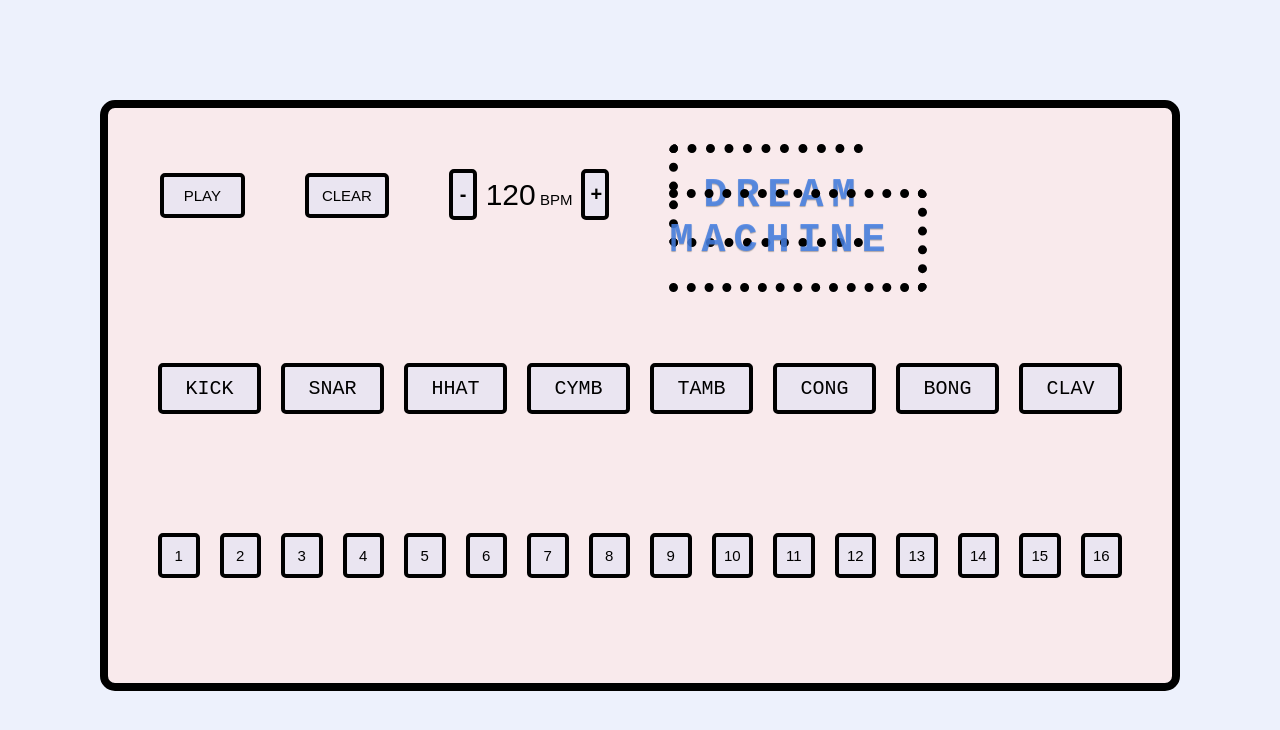
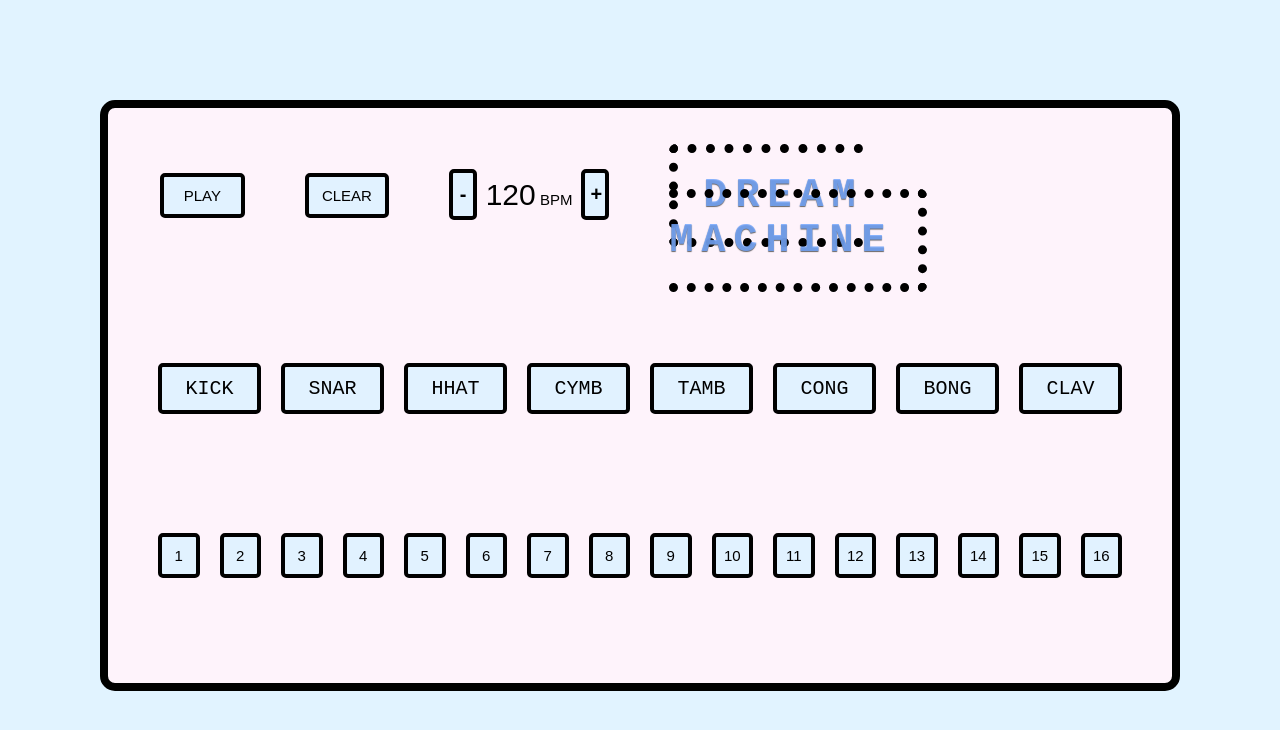
Before and after one commit to jacquesmouledoux/Dream-Machine, a plain HTML site: page index.html in a window 1280 px wide. Drawn offline with Linux system fonts and the light colour scheme.

Commit message:
Changed colors on css doc to variables

```diff
--- a/style.css
+++ b/style.css
@@ -1,6 +1,12 @@
+:root {
+  --lightblue: rgba(223, 242, 255, 0.908);
+  --darkblue: rgba(114, 166, 255, 0.824);
+  --pinkish: rgb(254, 243, 251);
+}
+
 html {
   font-size: 10px;
-  background: rgba(210, 220, 248, 0.4);
+  background: var(--lightblue);
 }
 
 body,
@@ -16,16 +22,8 @@ span {
 .shell {
   border: 0.8rem solid black;
   margin: 10rem;
-  background-color: rgb(249, 234, 236);
+  background-color: var(--pinkish);
   border-radius: 15px;
-
-  /* border: min(150px, 5%); */
-  /* padding-right: min(150px, 15%);
-  padding-left: min(150px, 15%); */
-  /* display: flex;
-  align-items: center;
-  width: 100vs;
-  flex: 1; */
 }
 
 .keys {
@@ -61,7 +59,7 @@ span {
   width: 10rem;
   text-align: center;
   color: black;
-  background: rgba(210, 220, 248, 0.4);
+  background: var(--lightblue);
   user-select: none;
 }
 
@@ -74,7 +72,7 @@ span {
   width: 7rem;
   text-align: center;
   color: black;
-  background: rgba(210, 220, 248, 0.4);
+  background: var(--lightblue);
   user-select: none;
   transition: all 0.07s ease;
 }
@@ -102,7 +100,7 @@ kbd {
 }
 
 .keyselected {
-  background: rgba(103, 156, 247, 0.824);
+  background: var(--darkblue);
   color: white;
 }
 
@@ -115,7 +113,7 @@ kbd {
   width: 7rem;
   text-align: center;
   color: black;
-  background: rgba(210, 220, 248, 0.4);
+  background: var(--lightblue);
   user-select: none;
   transition: all 0.07s ease;
 }
@@ -152,7 +150,7 @@ kbd {
 
 .pressed {
   color: white;
-  background: rgba(103, 156, 247, 0.824);
+  background: var(--darkblue);
 }
 
 .pressanim {
@@ -199,13 +197,13 @@ kbd {
   letter-spacing: 0.8rem;
   font-weight: bold;
 
-  color: rgba(67, 127, 231, 0.824);
+  color: var(--darkblue);
   background: rgba(0, 0, 0, 0);
   user-select: none;
   border: 0.92rem dotted black;
   border-radius: 0.7rem;
   padding: 2rem 2.5rem;
-  text-shadow: 0 0.1rem 0.1rem rgba(67, 67, 68, 0.4);
+  text-shadow: 0 0.1rem 0.1rem rgba(67, 67, 68, 0.8);
 }
 
 .title {
```
